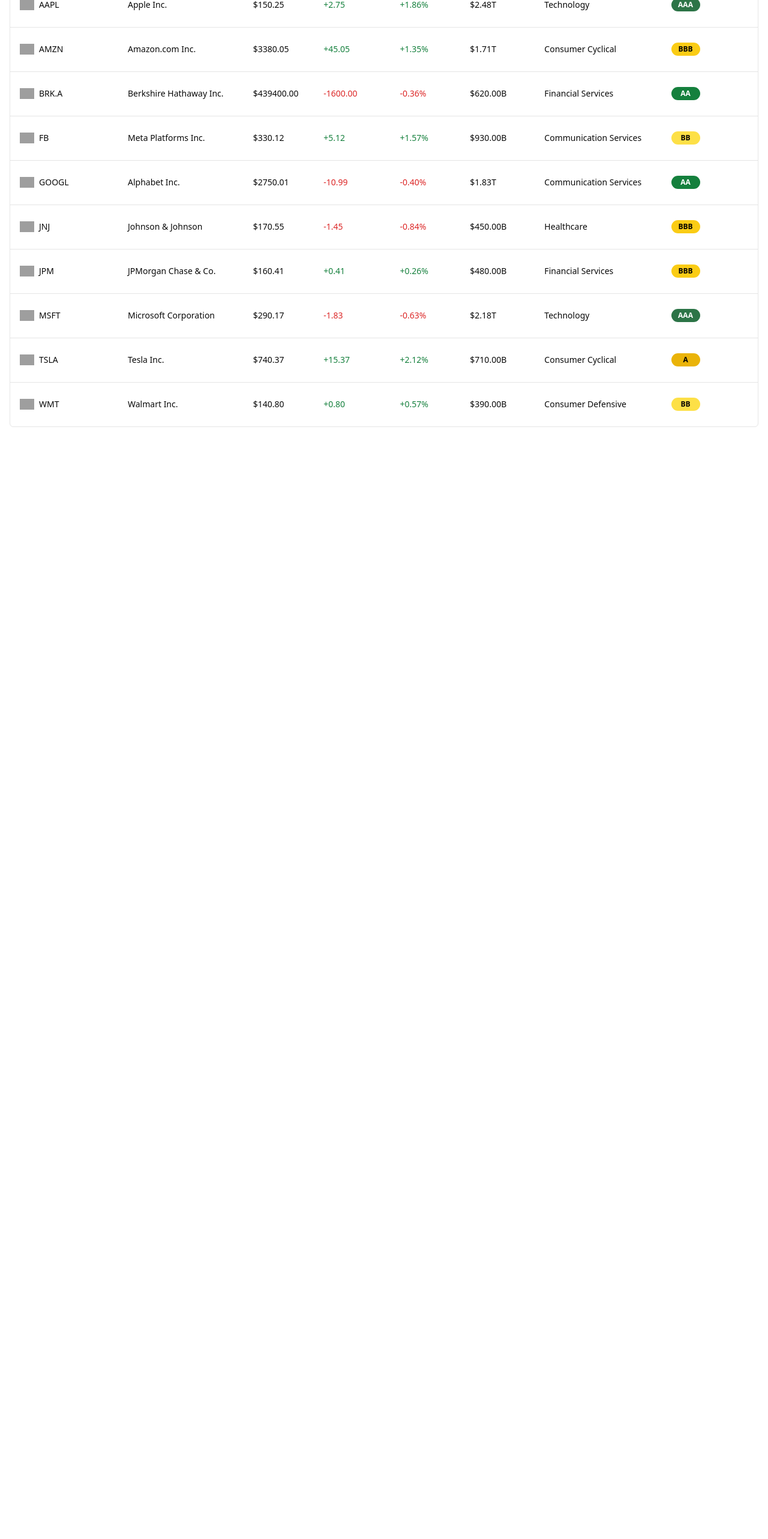
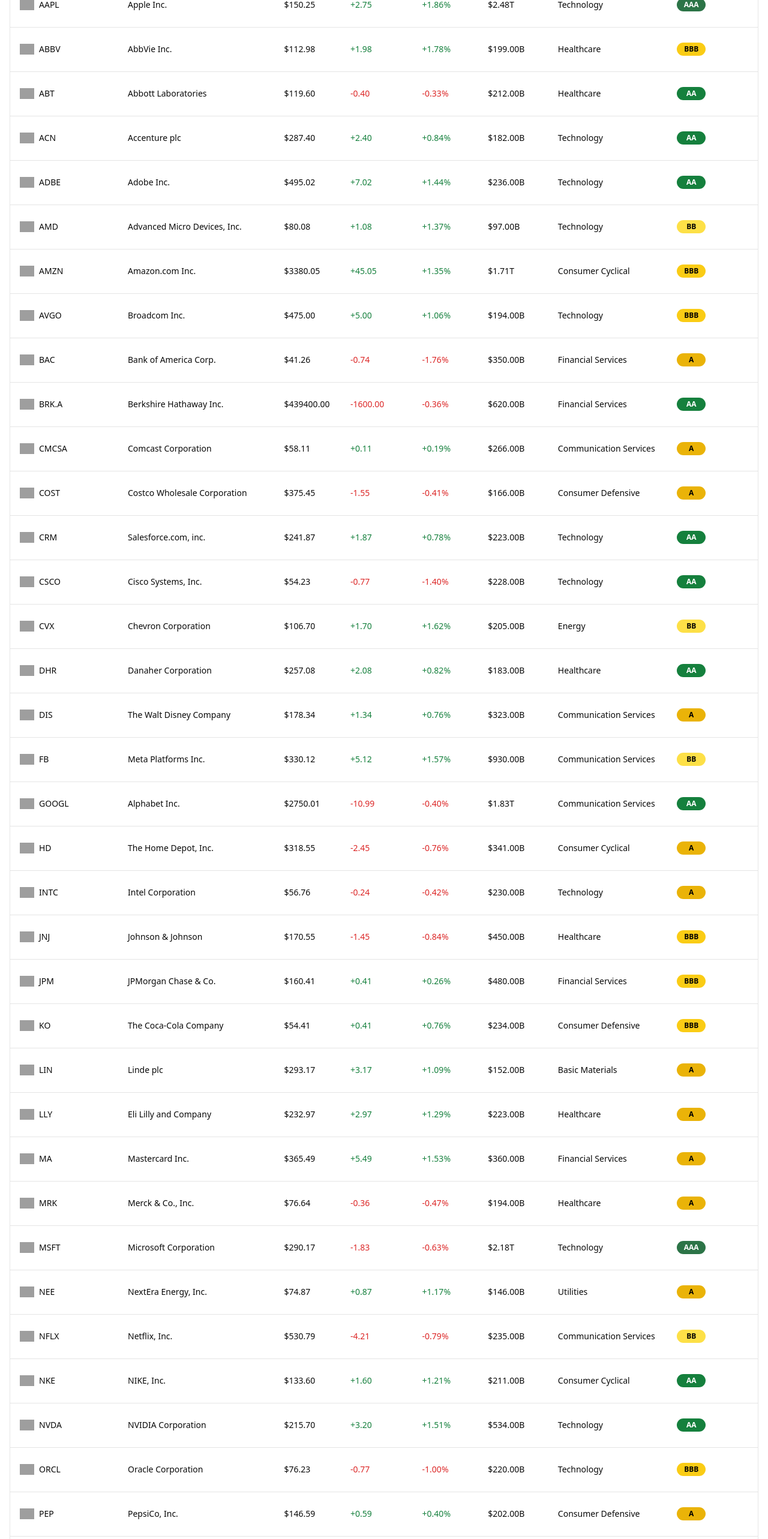
Before and after one commit to park-jemin/asset-list-demo, a React (Vite) app: page / in a window 1280 px wide. Shown: the part 234-2800 px from the top of the page at 60% size. Before the commit the page ends 1002 px from the top, so only its background shows below. Built offline with nearby package versions, Linux system fonts and the light colour scheme; grey boxes are pictures that could not be loaded.

Commit message:
feat: add more dummy data (50 stocks)

```diff
--- a/src/assets/stock-data.mock.ts
+++ b/src/assets/stock-data.mock.ts
@@ -102,4 +102,404 @@
     sector: 'Consumer Defensive',
     esgRating: 'BB',
   },
+  {
+    ticker: 'V',
+    name: 'Visa Inc.',
+    price: 231.23,
+    change: 3.23,
+    percentChange: 1.42,
+    marketCap: 500000000000,
+    sector: 'Financial Services',
+    esgRating: 'A',
+  },
+  {
+    ticker: 'PG',
+    name: 'Procter & Gamble Co.',
+    price: 141.73,
+    change: -0.27,
+    percentChange: -0.19,
+    marketCap: 350000000000,
+    sector: 'Consumer Defensive',
+    esgRating: 'AA',
+  },
+  {
+    ticker: 'XOM',
+    name: 'Exxon Mobil Corporation',
+    price: 60.93,
+    change: 1.93,
+    percentChange: 3.27,
+    marketCap: 260000000000,
+    sector: 'Energy',
+    esgRating: 'CCC',
+  },
+  {
+    ticker: 'BAC',
+    name: 'Bank of America Corp.',
+    price: 41.26,
+    change: -0.74,
+    percentChange: -1.76,
+    marketCap: 350000000000,
+    sector: 'Financial Services',
+    esgRating: 'A',
+  },
+  {
+    ticker: 'MA',
+    name: 'Mastercard Inc.',
+    price: 365.49,
+    change: 5.49,
+    percentChange: 1.53,
+    marketCap: 360000000000,
+    sector: 'Financial Services',
+    esgRating: 'A',
+  },
+  {
+    ticker: 'NVDA',
+    name: 'NVIDIA Corporation',
+    price: 215.7,
+    change: 3.2,
+    percentChange: 1.51,
+    marketCap: 534000000000,
+    sector: 'Technology',
+    esgRating: 'AA',
+  },
+  {
+    ticker: 'HD',
+    name: 'The Home Depot, Inc.',
+    price: 318.55,
+    change: -2.45,
+    percentChange: -0.76,
+    marketCap: 341000000000,
+    sector: 'Consumer Cyclical',
+    esgRating: 'A',
+  },
+  {
+    ticker: 'DIS',
+    name: 'The Walt Disney Company',
+    price: 178.34,
+    change: 1.34,
+    percentChange: 0.76,
+    marketCap: 323000000000,
+    sector: 'Communication Services',
+    esgRating: 'A',
+  },
+  {
+    ticker: 'ADBE',
+    name: 'Adobe Inc.',
+    price: 495.02,
+    change: 7.02,
+    percentChange: 1.44,
+    marketCap: 236000000000,
+    sector: 'Technology',
+    esgRating: 'AA',
+  },
+  {
+    ticker: 'NFLX',
+    name: 'Netflix, Inc.',
+    price: 530.79,
+    change: -4.21,
+    percentChange: -0.79,
+    marketCap: 235000000000,
+    sector: 'Communication Services',
+    esgRating: 'BB',
+  },
+  {
+    ticker: 'CMCSA',
+    name: 'Comcast Corporation',
+    price: 58.11,
+    change: 0.11,
+    percentChange: 0.19,
+    marketCap: 266000000000,
+    sector: 'Communication Services',
+    esgRating: 'A',
+  },
+  {
+    ticker: 'CSCO',
+    name: 'Cisco Systems, Inc.',
+    price: 54.23,
+    change: -0.77,
+    percentChange: -1.4,
+    marketCap: 228000000000,
+    sector: 'Technology',
+    esgRating: 'AA',
+  },
+  {
+    ticker: 'PEP',
+    name: 'PepsiCo, Inc.',
+    price: 146.59,
+    change: 0.59,
+    percentChange: 0.4,
+    marketCap: 202000000000,
+    sector: 'Consumer Defensive',
+    esgRating: 'A',
+  },
+  {
+    ticker: 'INTC',
+    name: 'Intel Corporation',
+    price: 56.76,
+    change: -0.24,
+    percentChange: -0.42,
+    marketCap: 230000000000,
+    sector: 'Technology',
+    esgRating: 'A',
+  },
+  {
+    ticker: 'VZ',
+    name: 'Verizon Communications Inc.',
+    price: 57.3,
+    change: 0.3,
+    percentChange: 0.53,
+    marketCap: 237000000000,
+    sector: 'Communication Services',
+    esgRating: 'A',
+  },
+  {
+    ticker: 'UNH',
+    name: 'UnitedHealth Group Incorporated',
+    price: 409.8,
+    change: 4.8,
+    percentChange: 1.18,
+    marketCap: 386000000000,
+    sector: 'Healthcare',
+    esgRating: 'BBB',
+  },
+  {
+    ticker: 'CRM',
+    name: 'Salesforce.com, inc.',
+    price: 241.87,
+    change: 1.87,
+    percentChange: 0.78,
+    marketCap: 223000000000,
+    sector: 'Technology',
+    esgRating: 'AA',
+  },
+  {
+    ticker: 'ABT',
+    name: 'Abbott Laboratories',
+    price: 119.6,
+    change: -0.4,
+    percentChange: -0.33,
+    marketCap: 212000000000,
+    sector: 'Healthcare',
+    esgRating: 'AA',
+  },
+  {
+    ticker: 'KO',
+    name: 'The Coca-Cola Company',
+    price: 54.41,
+    change: 0.41,
+    percentChange: 0.76,
+    marketCap: 234000000000,
+    sector: 'Consumer Defensive',
+    esgRating: 'BBB',
+  },
+  {
+    ticker: 'ABBV',
+    name: 'AbbVie Inc.',
+    price: 112.98,
+    change: 1.98,
+    percentChange: 1.78,
+    marketCap: 199000000000,
+    sector: 'Healthcare',
+    esgRating: 'BBB',
+  },
+  {
+    ticker: 'MRK',
+    name: 'Merck & Co., Inc.',
+    price: 76.64,
+    change: -0.36,
+    percentChange: -0.47,
+    marketCap: 194000000000,
+    sector: 'Healthcare',
+    esgRating: 'A',
+  },
+  {
+    ticker: 'PFE',
+    name: 'Pfizer Inc.',
+    price: 39.25,
+    change: 0.25,
+    percentChange: 0.64,
+    marketCap: 219000000000,
+    sector: 'Healthcare',
+    esgRating: 'A',
+  },
+  {
+    ticker: 'NKE',
+    name: 'NIKE, Inc.',
+    price: 133.6,
+    change: 1.6,
+    percentChange: 1.21,
+    marketCap: 211000000000,
+    sector: 'Consumer Cyclical',
+    esgRating: 'AA',
+  },
+  {
+    ticker: 'TMO',
+    name: 'Thermo Fisher Scientific Inc.',
+    price: 477.42,
+    change: 7.42,
+    percentChange: 1.58,
+    marketCap: 188000000000,
+    sector: 'Healthcare',
+    esgRating: 'A',
+  },
+  {
+    ticker: 'ORCL',
+    name: 'Oracle Corporation',
+    price: 76.23,
+    change: -0.77,
+    percentChange: -1.0,
+    marketCap: 220000000000,
+    sector: 'Technology',
+    esgRating: 'BBB',
+  },
+  {
+    ticker: 'ACN',
+    name: 'Accenture plc',
+    price: 287.4,
+    change: 2.4,
+    percentChange: 0.84,
+    marketCap: 182000000000,
+    sector: 'Technology',
+    esgRating: 'AA',
+  },
+  {
+    ticker: 'AVGO',
+    name: 'Broadcom Inc.',
+    price: 475.0,
+    change: 5.0,
+    percentChange: 1.06,
+    marketCap: 194000000000,
+    sector: 'Technology',
+    esgRating: 'BBB',
+  },
+  {
+    ticker: 'CVX',
+    name: 'Chevron Corporation',
+    price: 106.7,
+    change: 1.7,
+    percentChange: 1.62,
+    marketCap: 205000000000,
+    sector: 'Energy',
+    esgRating: 'BB',
+  },
+  {
+    ticker: 'COST',
+    name: 'Costco Wholesale Corporation',
+    price: 375.45,
+    change: -1.55,
+    percentChange: -0.41,
+    marketCap: 166000000000,
+    sector: 'Consumer Defensive',
+    esgRating: 'A',
+  },
+  {
+    ticker: 'DHR',
+    name: 'Danaher Corporation',
+    price: 257.08,
+    change: 2.08,
+    percentChange: 0.82,
+    marketCap: 183000000000,
+    sector: 'Healthcare',
+    esgRating: 'AA',
+  },
+  {
+    ticker: 'LLY',
+    name: 'Eli Lilly and Company',
+    price: 232.97,
+    change: 2.97,
+    percentChange: 1.29,
+    marketCap: 223000000000,
+    sector: 'Healthcare',
+    esgRating: 'A',
+  },
+  {
+    ticker: 'TXN',
+    name: 'Texas Instruments Incorporated',
+    price: 188.82,
+    change: -1.18,
+    percentChange: -0.62,
+    marketCap: 174000000000,
+    sector: 'Technology',
+    esgRating: 'A',
+  },
+  {
+    ticker: 'UNP',
+    name: 'Union Pacific Corporation',
+    price: 220.78,
+    change: 0.78,
+    percentChange: 0.35,
+    marketCap: 146000000000,
+    sector: 'Industrials',
+    esgRating: 'A',
+  },
+  {
+    ticker: 'NEE',
+    name: 'NextEra Energy, Inc.',
+    price: 74.87,
+    change: 0.87,
+    percentChange: 1.17,
+    marketCap: 146000000000,
+    sector: 'Utilities',
+    esgRating: 'A',
+  },
+  {
+    ticker: 'LIN',
+    name: 'Linde plc',
+    price: 293.17,
+    change: 3.17,
+    percentChange: 1.09,
+    marketCap: 152000000000,
+    sector: 'Basic Materials',
+    esgRating: 'A',
+  },
+  {
+    ticker: 'SCHW',
+    name: 'The Charles Schwab Corporation',
+    price: 72.89,
+    change: 0.89,
+    percentChange: 1.24,
+    marketCap: 137000000000,
+    sector: 'Financial Services',
+    esgRating: 'A',
+  },
+  {
+    ticker: 'PYPL',
+    name: 'PayPal Holdings, Inc.',
+    price: 259.85,
+    change: -2.15,
+    percentChange: -0.82,
+    marketCap: 305000000000,
+    sector: 'Financial Services',
+    esgRating: 'A',
+  },
+  {
+    ticker: 'QCOM',
+    name: 'QUALCOMM Incorporated',
+    price: 136.19,
+    change: 1.19,
+    percentChange: 0.88,
+    marketCap: 153000000000,
+    sector: 'Technology',
+    esgRating: 'BBB',
+  },
+  {
+    ticker: 'PM',
+    name: 'Philip Morris International Inc.',
+    price: 98.79,
+    change: 0.79,
+    percentChange: 0.81,
+    marketCap: 153000000000,
+    sector: 'Consumer Defensive',
+    esgRating: 'BBB',
+  },
+  {
+    ticker: 'AMD',
+    name: 'Advanced Micro Devices, Inc.',
+    price: 80.08,
+    change: 1.08,
+    percentChange: 1.37,
+    marketCap: 97000000000,
+    sector: 'Technology',
+    esgRating: 'BB',
+  },
 ] satisfies Stock[];
```
